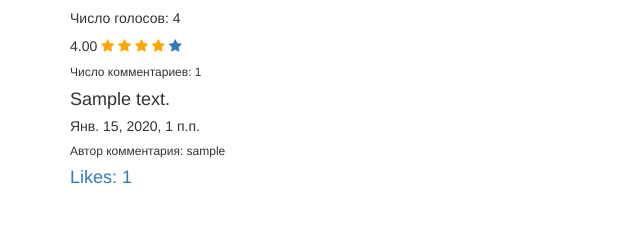
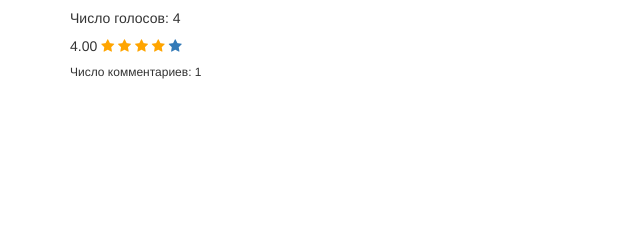
Before and after one commit to Hryts-hub/the_best-project-ever, a Django app: page /shop/ in a window 1280 px wide. Shown: the part 231-471 px from the top of the page, without its empty margins (0-640 px from the left). Run offline with Django 3.2, Linux system fonts and the light colour scheme; tables that the repository leaves empty hold one stand-in row (values such as "Sample post"); some libraries are stand-ins or nearby versions.

Commit message:
replace comments into book_detail

```diff
--- a/manager/templates/index.html
+++ b/manager/templates/index.html
@@ -31,14 +31,7 @@
         {% endfor %}
         <br>
         <h6>Число комментариев: {{ b.count_comment }}</h6>
-        {% for comment in b.comments.all %}
-            <h4>{{ comment.text }}</h4>
-            <h5>{{ comment.date }}</h5>
-            <h6>Автор комментария: {{ comment.author }}</h6>
-            <a href="{% url 'add-like-to-comment' slug=b.slug id_comment=comment.id %}">
-                <h4>Likes: {{ comment.likes }}</h4>
-            </a>
-        {% endfor %}
+
         <br>
     {% endfor %}
 
--- a/manager/views.py
+++ b/manager/views.py
@@ -18,11 +18,8 @@ def hello(request, name="filipp", digit=None):
 class MyPage(View):
     def get(self, request):
         context = {}
-        comment_query = Comment.objects.select_related("author")
-        comments = Prefetch("comments", comment_query)
-        context['books'] = Book.objects.prefetch_related("authors", comments).annotate(
-             count_comment=Count("comments")
-        )
+        context['books'] = Book.objects.prefetch_related("authors").annotate(
+             count_comment=Count("comments"))
         context['range'] = range(1, 6)
         context['form'] = BookForm()
         context['login_form'] = AuthenticationForm()
```
